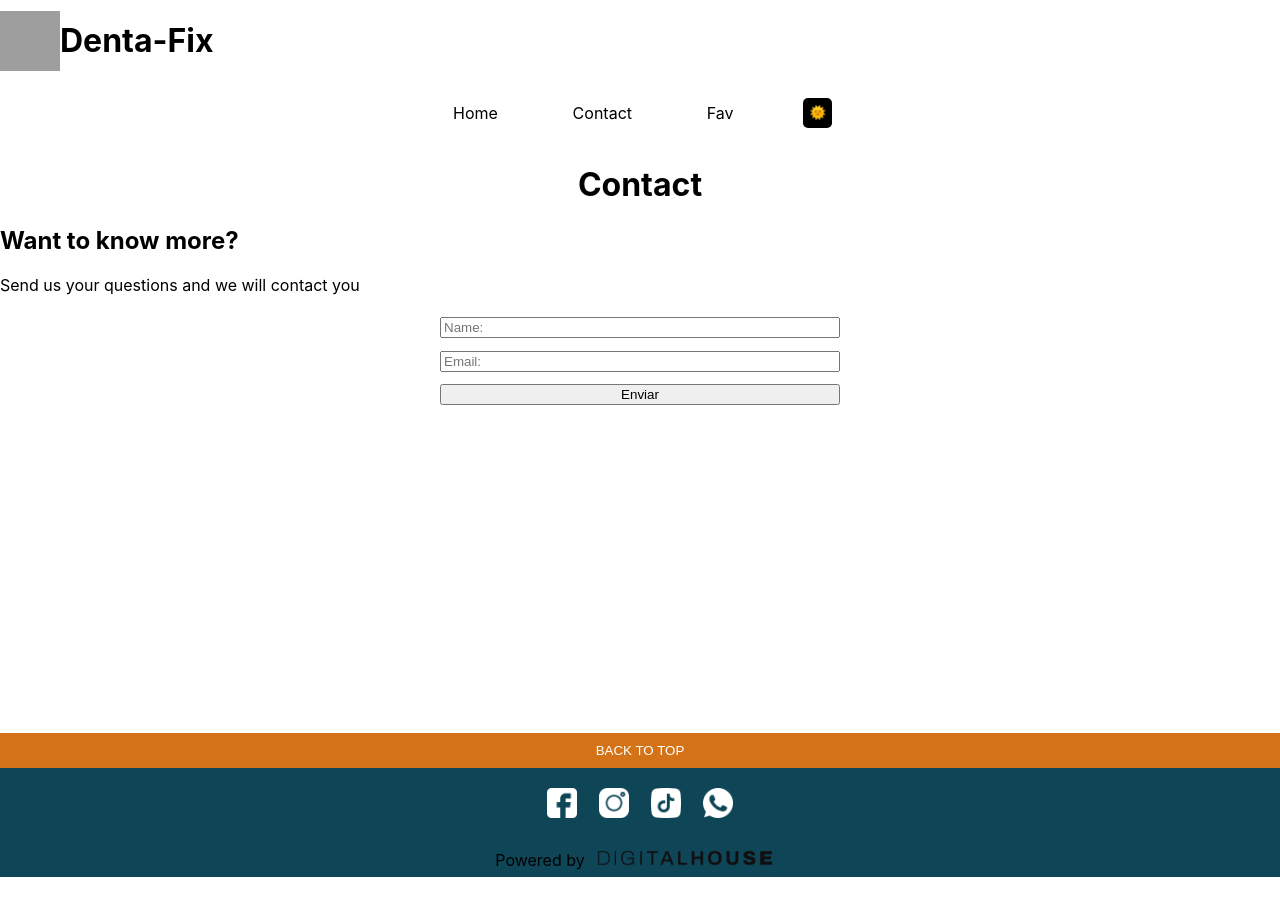
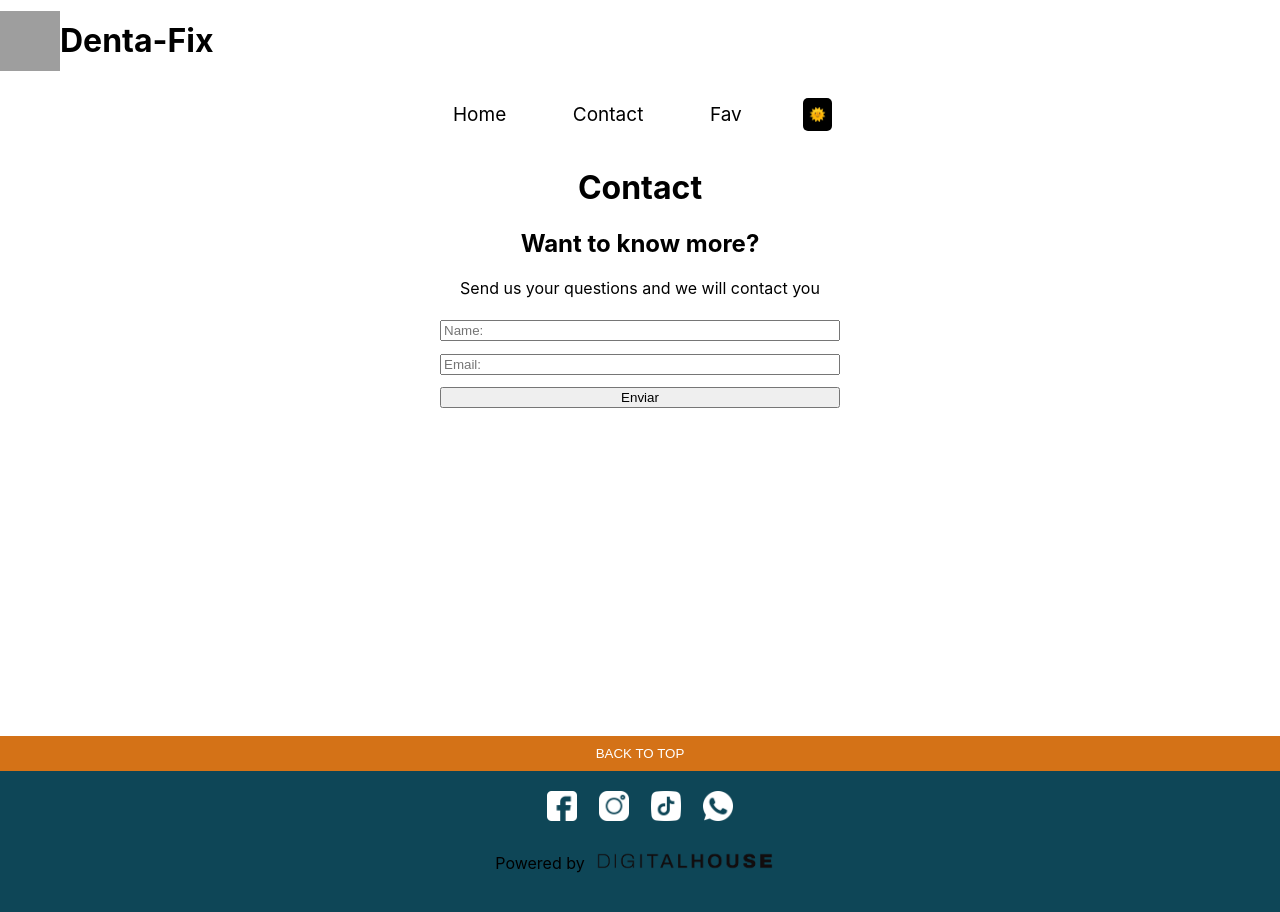
Before and after one commit to Legc15/EvaluacionFinalFront3, a React (Vite) app: page /contacto in a window 1280 px wide. Before the commit the page ends 878 px from the top, so only its background shows below. Built offline with nearby package versions, Linux system fonts and the light colour scheme; grey boxes are pictures that could not be loaded.

Commit message:
Se modifican estilos y diseno

```diff
--- a/src/index.css
+++ b/src/index.css
@@ -6,9 +6,8 @@ body {
   -webkit-font-smoothing: antialiased;
   -moz-osx-font-smoothing: grayscale;
 }
-.contacto {
-  height: 67vh;
-}
+
+
 code {
   font-family: source-code-pro, Menlo, Monaco, Consolas, 'Courier New',
     monospace;
@@ -52,6 +51,8 @@ nav button {
   list-style:none;
   min-width: 30vw;
   padding: 1rem;
+  font-size: 19px;
+
 }
 
 .logoDiente{
@@ -151,6 +152,17 @@ tr:nth-child(even) {
 
 /* --------------Contacto----------*/
 
+.contacto {
+  height: 67vh;
+}
+
+.contacto h2 {
+  text-align: center;
+}
+
+.contacto p {
+  text-align: center;
+}
 
 form {
   display: flex;
@@ -181,7 +193,7 @@ footer {
   flex-direction: column;
   align-items: center;
   background-color: rgb(14, 70, 87);
-  height: 18vh;
+  height: 22vh;
   margin-top: 2rem;
 }
 
@@ -210,6 +222,7 @@ footer {
 .poweredBy {
   display: flex;
   margin-bottom: 25px;
+
 }
 
 footer img {
```
